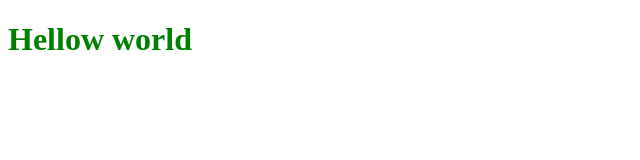
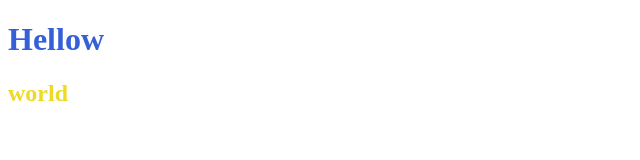
Before and after one commit to VKStina/lesson, a plain HTML site: page index.html in a window 1280 px wide. Shown: the whole page, without its empty margins (0-640 px from the left). Drawn offline with Linux system fonts and the light colour scheme.

Commit message:
Add files via upload

```diff
--- a/index.html
+++ b/index.html
@@ -8,6 +8,9 @@
     <title>Document</title>
 </head>
 <body>
-    <h1>Hellow world</h1>
+    <h1>Hellow</h1>
+    <h2>world</h2>
+    <script src="scripts/index.js"></script>
+
 </body>
 </html>
--- a/styles.css
+++ b/styles.css
@@ -1,3 +1,7 @@
 h1{
-    color: green;
+    color: rgb(53, 96, 216);
+
 }
+h2{
+    color: rgb(238, 218, 36);
+}
```
Also changed, not shown: lesson2.js (added, +23 -0 lines).
